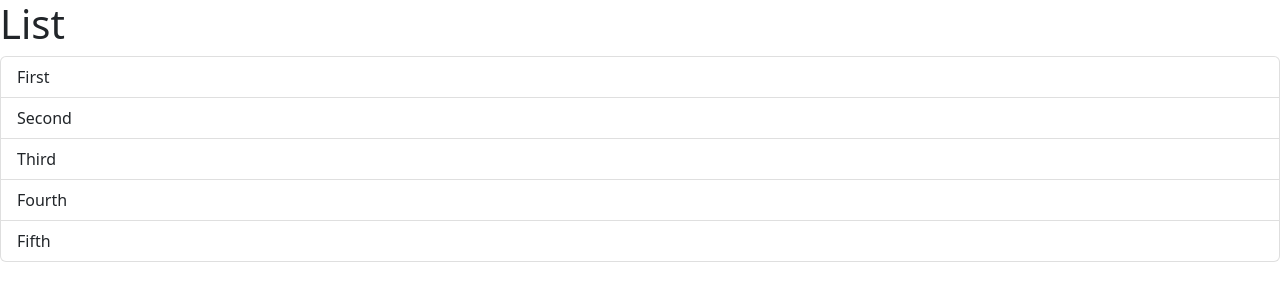
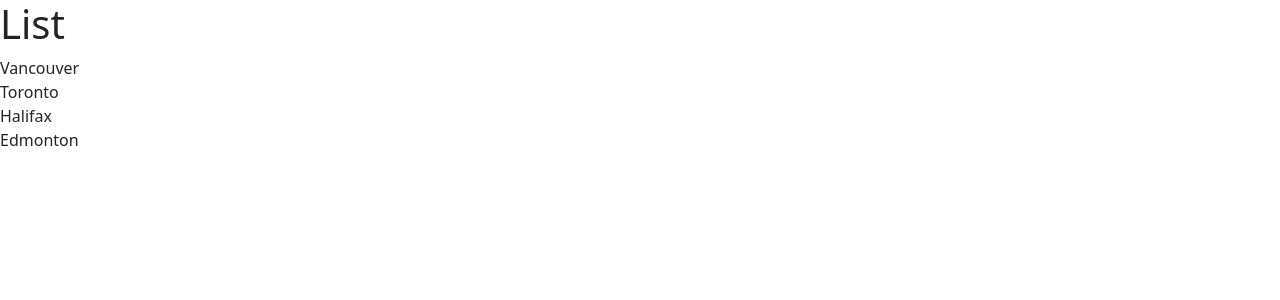
Before and after one commit to meghna0593/react-app, a React (Vite) app: page / in a window 1280 px wide. Shown: the top 300 px of the page. Built offline with nearby package versions, Linux system fonts and the light colour scheme.

Commit message:
add dynamic lists

```diff
--- a/src/components/ListGroup.tsx
+++ b/src/components/ListGroup.tsx
@@ -1,14 +1,14 @@
 function ListGroup() {
+  const items = ["Vancouver", "Toronto", "Halifax", "Edmonton"];
+
   // go to getbootstrap.com -> docs -> list group
   return (
     <>
       <h1>List</h1>
       <ul className="list-group">
-        <li className="list-group-item">First</li>
-        <li className="list-group-item">Second</li>
-        <li className="list-group-item">Third</li>
-        <li className="list-group-item">Fourth</li>
-        <li className="list-group-item">Fifth</li>
+        {items.map((item) => (
+          <li key={item}>{item}</li>
+        ))}
       </ul>
     </>
   );
```
